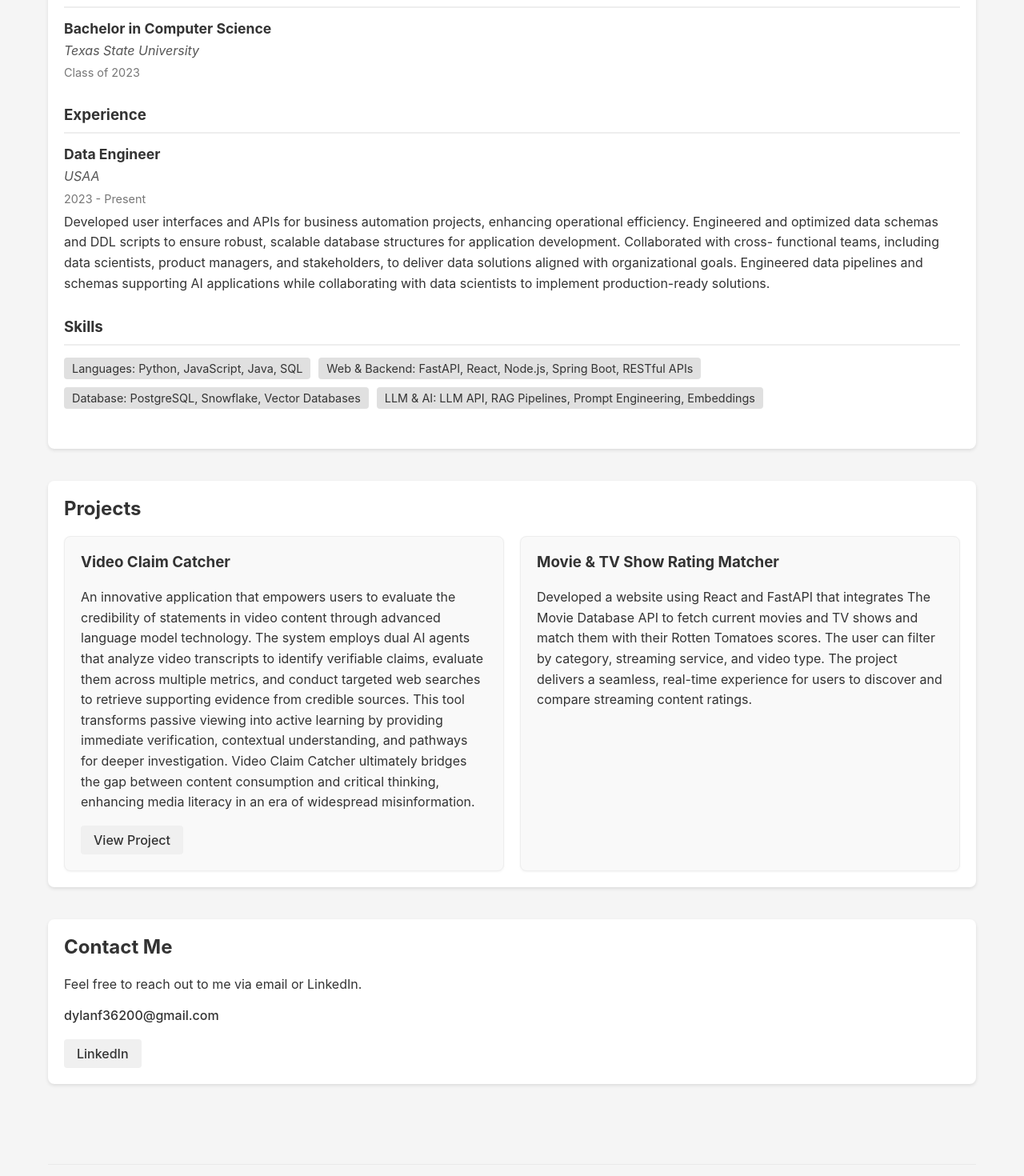
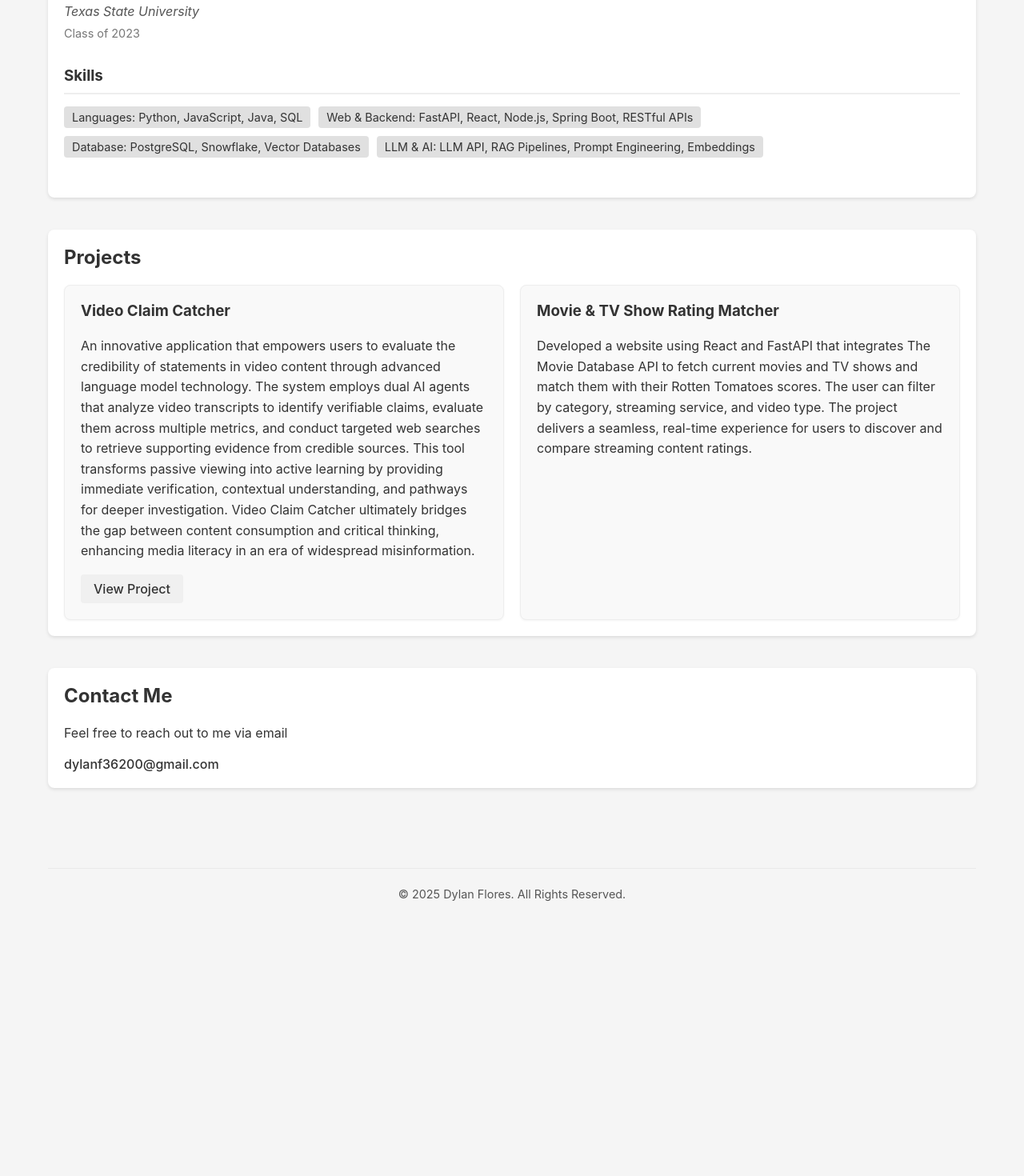
Before and after one commit to Dylanrock333/DylanFlores, a React (Create React App) app: page / in a window 1280 px wide. Shown: the part 2960-4430 px from the top of the page at 80% size. After the commit the page ends 4125 px from the top, so only its background shows below. Built offline with nearby package versions, Linux system fonts and the light colour scheme.

Commit message:
Removed resume details

```diff
--- a/src/components/Contact.jsx
+++ b/src/components/Contact.jsx
@@ -7,12 +7,9 @@ function Contact() {
       <h2>Contact Me</h2>
       <div className="contact-content">
         <div className="contact-info">
-          <p>Feel free to reach out to me via email or LinkedIn.</p>
+          <p>Feel free to reach out to me via email</p>
           <div className="header-contact">
             <a href="mailto:dylanf36200@gmail.com">dylanf36200@gmail.com</a>
-          </div>
-          <div className="social-links">
-            <a href="https://www.linkedin.com/in/dylan-c-flores/" target="_blank" rel="noreferrer">LinkedIn</a>
           </div>
         </div>
 
--- a/src/components/Resume.jsx
+++ b/src/components/Resume.jsx
@@ -4,8 +4,6 @@ import '../styles/components/Resume.css';
 function Resume() {
   return (
     <section id="resume" className="resume">
-      <h2>Resume</h2>
-
       <div className="resume-section">
         <h3>Education</h3>
         <div className="resume-item">
@@ -16,23 +14,11 @@ function Resume() {
       </div>
 
       <div className="resume-section">
-        <h3>Experience</h3>
+        {/* <h3>Experience</h3>
         <div className="resume-item">
           <h4>Data Engineer</h4>
-          <p className="institution">USAA</p>
-          <p className="period">2023 - Present</p>
-          <p>
-            Developed user interfaces and APIs for business automation projects, enhancing
-            operational efficiency. Engineered and optimized data schemas and DDL scripts to ensure
 
-            robust, scalable database structures for application development. Collaborated with cross-
-            functional teams, including data scientists, product managers, and stakeholders, to deliver
-
-            data solutions aligned with organizational goals. Engineered data pipelines and schemas
-            supporting AI applications while collaborating with data scientists to implement
-            production-ready solutions.
-          </p>
-        </div>
+        </div> */}
       </div>
 
       <div className="resume-section">
```
